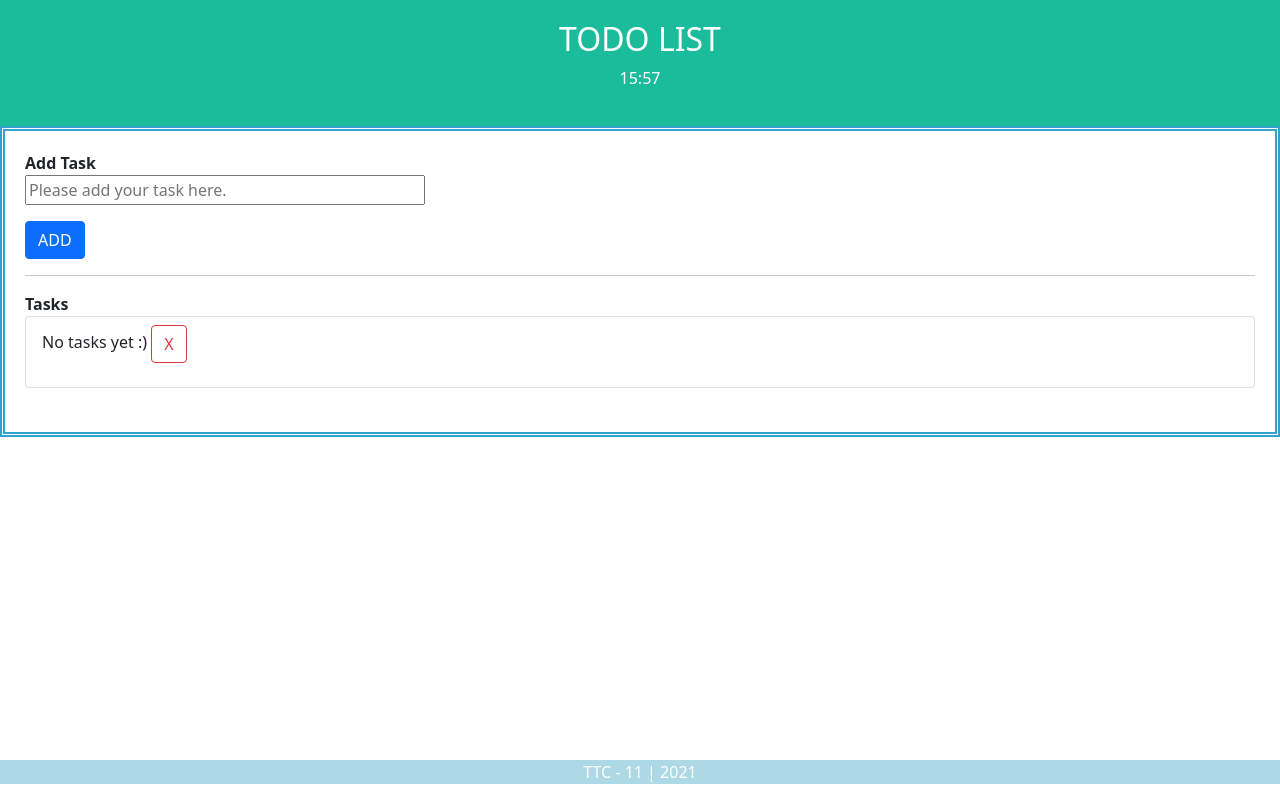
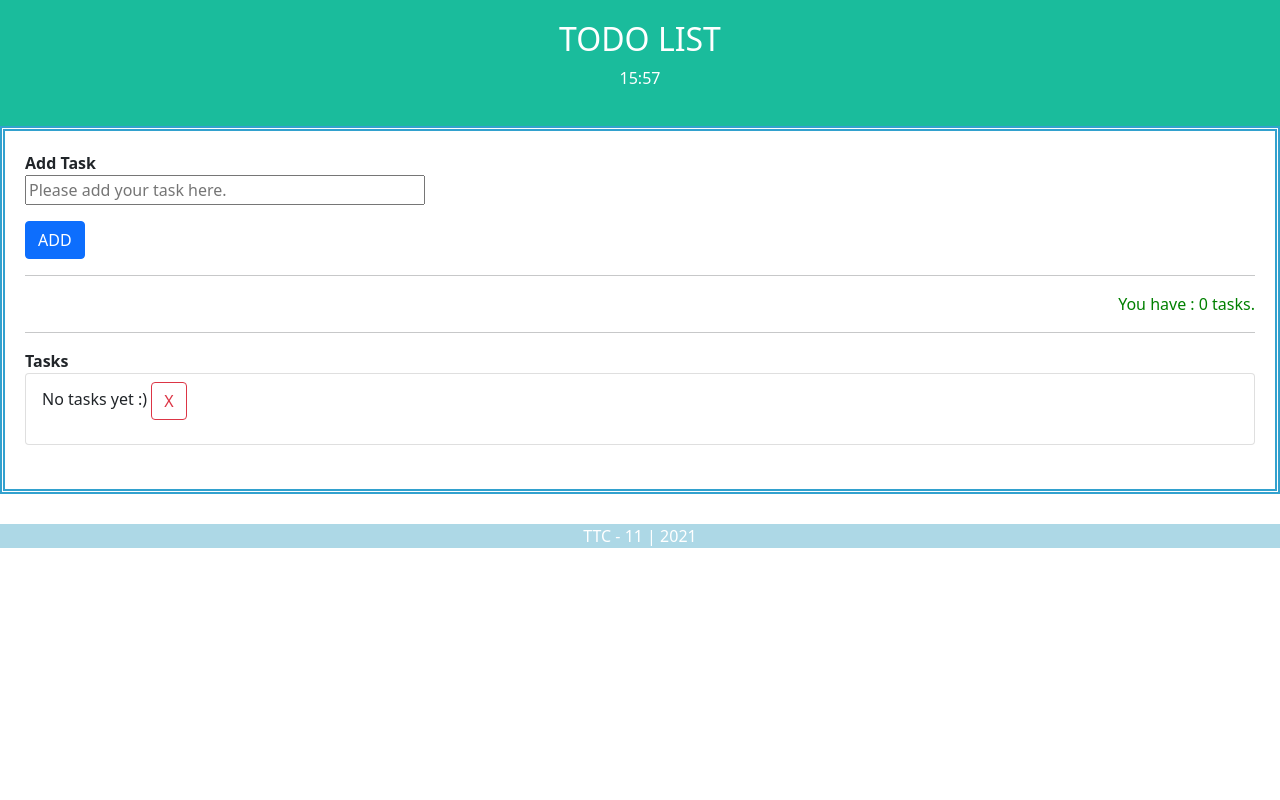
Before and after one commit to NajlaBH/ngtodolist, an Angular app: page / in a window 1280 px wide. Built offline with nearby package versions, Linux system fonts and the light colour scheme.

Commit message:
:wrench: Add sum of tasks func.

```diff
--- a/src/app/cfooter/cfooter.component.css
+++ b/src/app/cfooter/cfooter.component.css
@@ -1,9 +1,11 @@
 .cfooter{
-   position: fixed;
+   /*position: fixed;*/
+   position: relative;
    left: 0;
    bottom: 0;
    width: 100%;
    background-color: #ADD8E6;
    color: white;
    text-align: center;
+   margin-top: 30px;
 }
--- a/src/app/cmainbox/cmainbox.component.css
+++ b/src/app/cmainbox/cmainbox.component.css
@@ -7,3 +7,12 @@
  padding: 20px;
  height: 90%;
 }
+
+.emptylist{
+ color:red;
+ float:right;
+}
+.fullist{
+ color:green;
+ float:right;
+}
--- a/src/app/cmainbox/cmainbox.component.html
+++ b/src/app/cmainbox/cmainbox.component.html
@@ -14,12 +14,15 @@
 	</div>
 	<hr>
 	<div>
+	    <label [ngClass]=" ( taskSum < 1) ? 'fullist' : 'emptylist'   ">You have : {{ taskSum }} tasks.</label>
+	    <br>
+	    <hr>
 	    <label><strong>Tasks</strong></label>
 	    <ul class="list-group">
-  		<li class="list-group-item" *ngFor="let task of taskList" let idx = index>
-		<!--li class="list-group-item" *ngFor="let task of taskList"-->
-			<p style="padding-right:60px;"> {{ task  }}
-			<button style="align:right;" type="button" class="btn btn-outline-danger" (click)="deleteTask(idx)">X</button>
+  		<li class="list-group-item" *ngFor="let task of taskList" let idx = index >
+			<!--p style="padding-right:60px;"> [Task {{ taskid }} ] :</p-->
+			<p style="padding-right:80px;"> {{ task  }}
+			<button style="text-align:right;" type="button" class="btn btn-outline-danger" (click)="deleteTask(idx)">X</button>
 			</p>
 		</li>
 	     </ul>
--- a/src/app/cmainbox/cmainbox.component.ts
+++ b/src/app/cmainbox/cmainbox.component.ts
@@ -23,12 +23,20 @@ export class CmainboxComponent implements OnInit {
   //add clear all button
   isShown: boolean = false ;
 
+  //task number
+  taskid:number=0;
+
+  //tasks sum up
+  taskSum:number=0;
+
   constructor() { }
 
   ngOnInit(): void {
    this.isShown = false;
+   this.taskid=0;
   }
 
+  //Able/disable button clear all
   toggleShow() {
   	this.isShown = ! this.isShown;
   }
@@ -46,9 +54,16 @@ export class CmainboxComponent implements OnInit {
     this.userIsTyping=false;
     //console.log('it does nothing',this.inputTask);
     if(this.inputTask != "Please add your task here." && this.inputTask != ""){
+	    //tasklist
 	    this.spliceIt('No tasks yet :)',this.taskList);
 	    this.taskList.push(this.inputTask);
+	    //clearall btn
 	    this.isShown=true;
+	    //taskid
+	    this.taskid=this.taskid+1;
+	    console.log(this.taskid);
+	    //tasksum
+	    this.taskSum=this.taskList.length;
     }else if (this.inputTask == ""){
 	    alert("Please add your task in the empty field.")
     }else if (this.taskList.length >2){
@@ -56,6 +71,8 @@ export class CmainboxComponent implements OnInit {
     }else{
 	    if(this.taskList=[]){
 		    this.taskList=['No tasks yet :)'];
+		    this.taskid=0;
+		    this.taskSum=0;
 	    }
     }
   }
@@ -78,5 +95,7 @@ export class CmainboxComponent implements OnInit {
   //Delete all tasks
   clearAll(){
      this.taskList=[];
+     this.taskid=0;
+     this.taskSum=0;
   }
 }
```
